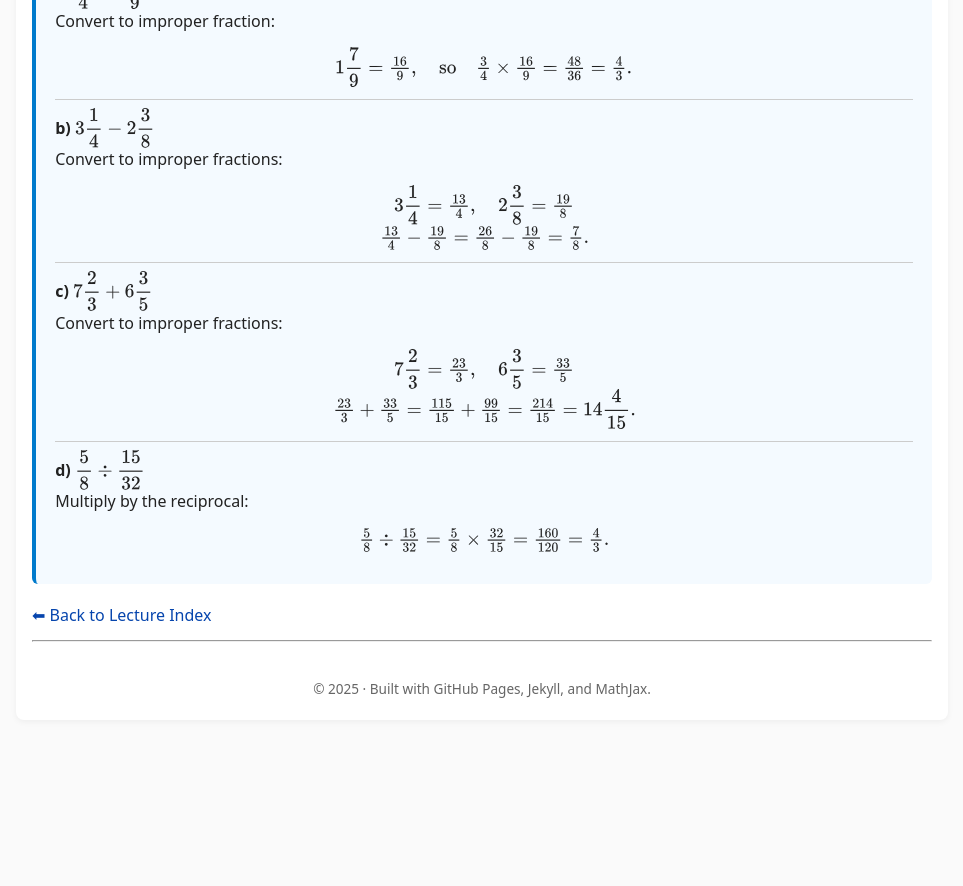
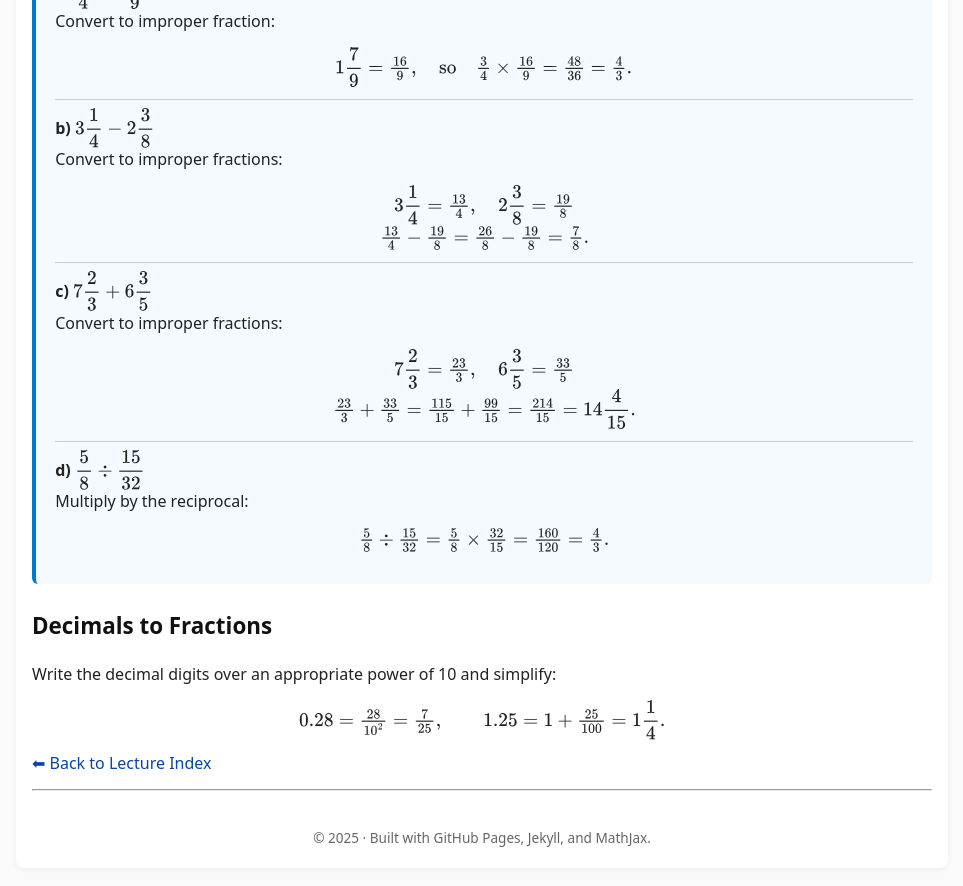
Before and after one commit to SaleemKamaludin/SaleemKamaludin.github.io, a Jekyll site: the page built from courses/math-1115/lecture-notes/lecture2.md, in a window 1280 px wide and 900 px high, scrolled down 3385 px. Shown: the top 886 px of the window, without its empty margins (158-1121 px from the left). Built offline with Jekyll 4.4.1, drawn with Linux system fonts in a browser that asks for light colours; before the commit the page ends 4137 px from its top, so only the background shows below that.

Commit message:
Update lecture2.md

```diff
--- a/courses/math-1115/lecture-notes/lecture2.md
+++ b/courses/math-1115/lecture-notes/lecture2.md
@@ -271,6 +271,12 @@ To divide fractions, multiply by the reciprocal of the second:
 </div>
 
 
+<h2 id="sec-decimals">Decimals to Fractions</h2>
+<p>Write the decimal digits over an appropriate power of 10 and simplify:</p>
+<p style="text-align:center;">
+  \( 0.28 = \frac{28}{10^2} = \frac{7}{25}, \qquad
+     1.25 = 1 + \frac{25}{100} = 1\dfrac{1}{4}. \)
+</p>
 
 
 [⬅ Back to Lecture Index]({{ '/courses/math-1115/lecture-notes/' | relative_url }})
```
